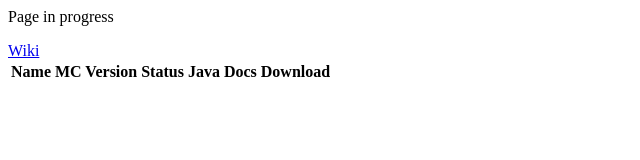
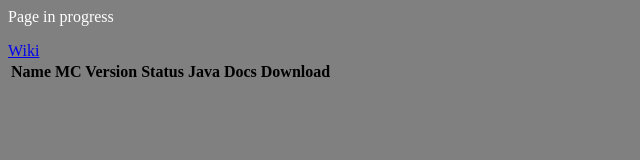
Before and after one commit to Absorb-Minecraft/Legacy-Absorb-server, a plain HTML site: page index.html in a window 1280 px wide. Shown: the whole page, without its empty margins (0-640 px from the left). Drawn offline with Linux system fonts and the light colour scheme.

Commit message:
Update index.html

```diff
--- a/index.html
+++ b/index.html
@@ -2,8 +2,8 @@
 <head>
 <title>Absorb</title>
 </head>
-<body background-color="gray">
-<p colour="white">Page in progress</p>
+<body style="background-color: gray">
+<p style="color: white">Page in progress</p>
 
 <div>
 <span><a href="https://github.com/Absorb-Minecraft/Absorb-server/wiki">Wiki<a><span>
```
